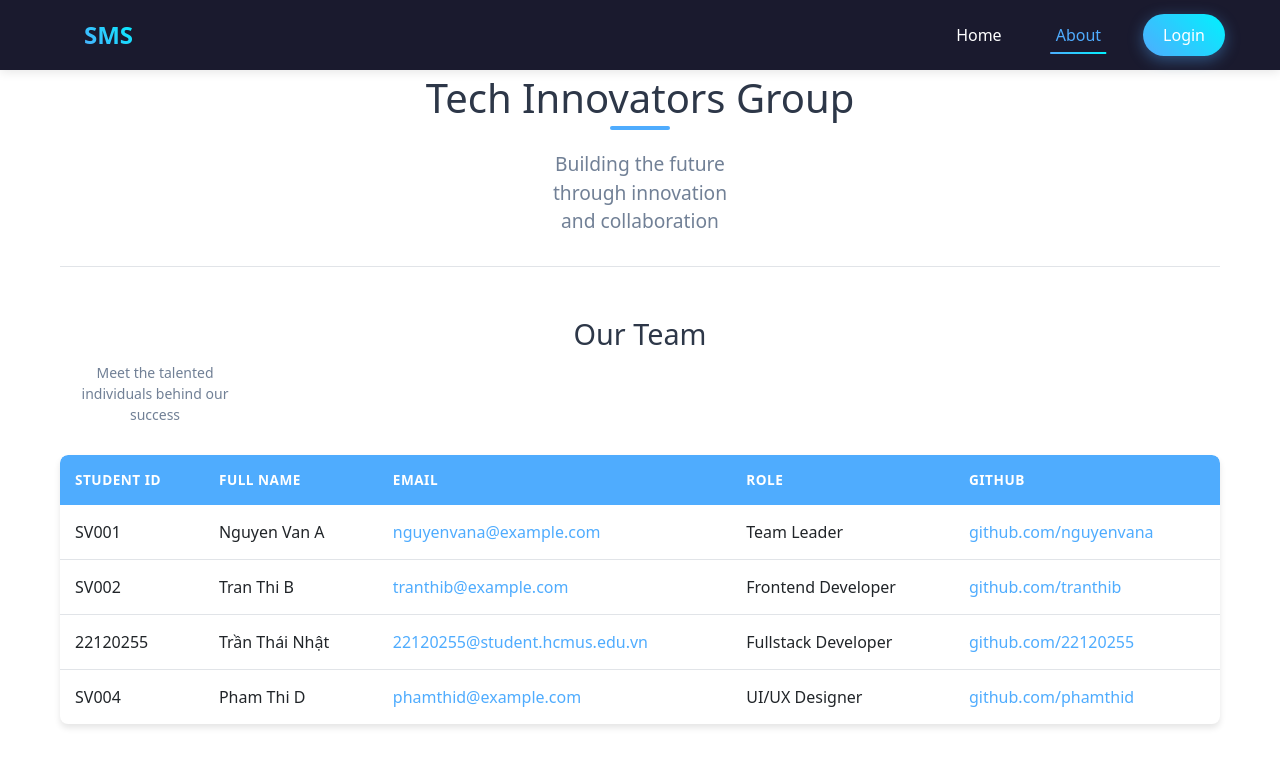
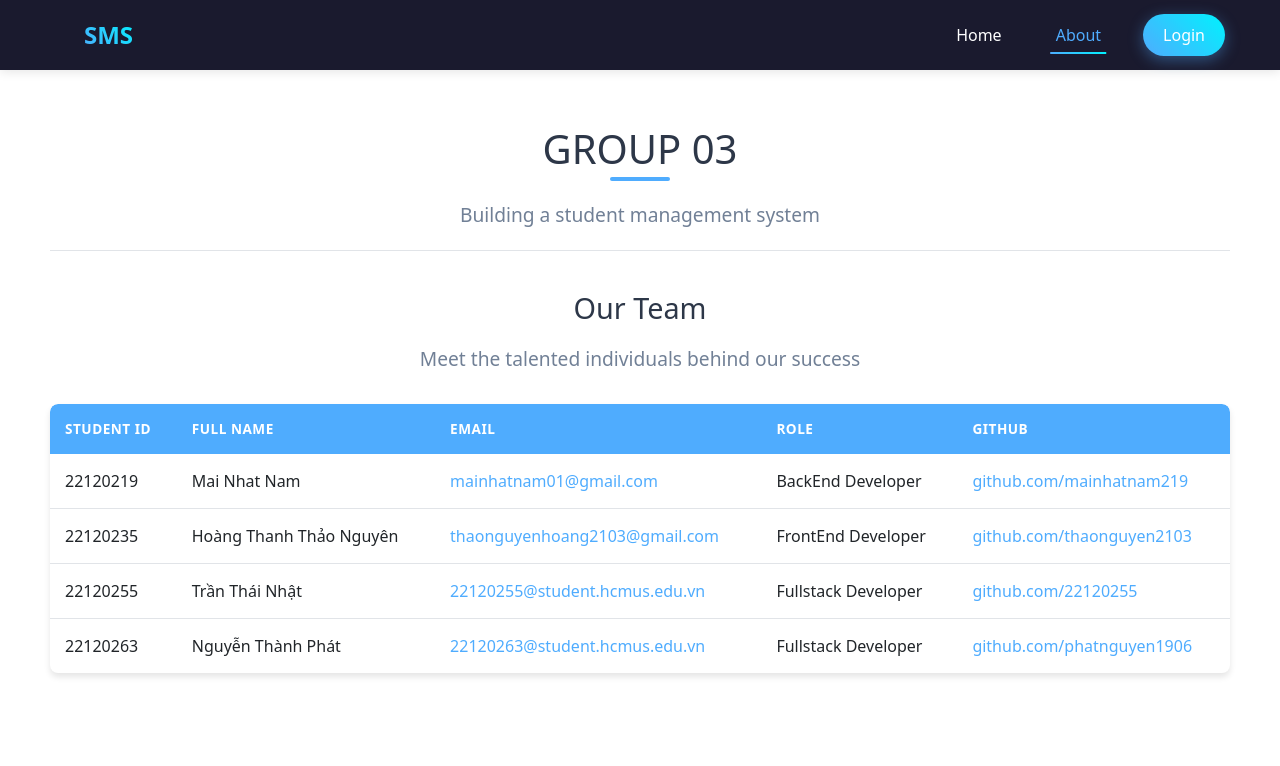
Before and after one commit to Rose-Company/Group03-EX-StudentManagementAppFE, a React (Vite) app: page /about in a window 1280 px wide. Shown: the top 766 px of the page. Built offline with nearby package versions, Linux system fonts and the light colour scheme.

Commit message:
fix css error

```diff
--- a/src/pages/About.css
+++ b/src/pages/About.css
@@ -1,15 +1,14 @@
 /* About Us Container */
 .about-us-container {
-  max-width: 1200px;
-  margin: 0 auto;
-  padding: 40px 20px;
+  margin: 20px auto;
+  padding: 50px;
 }
 
 /* Header Section */
 .about-header {
   text-align: center;
-  margin-bottom: 50px;
-  padding-bottom: 30px;
+  margin-bottom: 10px;
+  padding-bottom: 20px;
   border-bottom: 1px solid #e1e4e8;
 }
 
@@ -138,6 +137,13 @@
   }
 }
 
+.about-paragraph {
+  width: 100%;
+  font-size: 1.2rem;
+  color: #718096;
+  margin-top: 20px;
+}
+
 @media (max-width: 480px) {
   .about-us-container {
     padding: 20px 10px;
--- a/src/pages/About.jsx
+++ b/src/pages/About.jsx
@@ -4,18 +4,18 @@ import { useState } from "react";
 export default function AboutUs() {
   const [teamMembers] = useState([
     {
-      id: "SV001",
-      name: "Nguyen Van A",
-      email: "nguyenvana@example.com",
-      role: "Team Leader",
-      github: "github.com/nguyenvana",
+      id: "22120219",
+      name: "Mai Nhat Nam",
+      email: "mainhatnam01@gmail.com",
+      role: "BackEnd Developer",
+      github: "github.com/mainhatnam219",
     },
     {
-      id: "SV002",
-      name: "Tran Thi B",
-      email: "tranthib@example.com",
-      role: "Frontend Developer",
-      github: "github.com/tranthib",
+      id: "22120235",
+      name: "Hoàng Thanh Thảo Nguyên",
+      email: "thaonguyenhoang2103@gmail.com",
+      role: "FrontEnd Developer",
+      github: "github.com/thaonguyen2103",
     },
     {
       id: "22120255",
@@ -25,25 +25,27 @@ export default function AboutUs() {
       github: "github.com/22120255",
     },
     {
-      id: "SV004",
-      name: "Pham Thi D",
-      email: "phamthid@example.com",
-      role: "UI/UX Designer",
-      github: "github.com/phamthid",
+      id: "22120263",
+      name: "Nguyễn Thành Phát",
+      email: "22120263@student.hcmus.edu.vn",
+      role: "Fullstack Developer",
+      github: "github.com/phatnguyen1906",
     },
   ]);
 
   return (
     <div className="about-us-container">
       <div className="about-header">
-        <h1>Tech Innovators Group</h1>
-        <p>Building the future through innovation and collaboration</p>
+        <h1>GROUP 03</h1>
+        <p className="about-paragraph">Building a student management system</p>
       </div>
 
       <div className="about-content">
         <div className="team-section">
           <h2>Our Team</h2>
-          <p>Meet the talented individuals behind our success</p>
+          <p className="about-paragraph">
+            Meet the talented individuals behind our success
+          </p>
 
           <div className="table-container">
             <table className="team-table">
--- a/src/pages/Home.css
+++ b/src/pages/Home.css
@@ -37,7 +37,8 @@
 }
 
 .home-paragraph {
+  width: 100%;
+
   margin-top: 20px;
   font-size: 20px;
-  text-align: center;
 }
--- a/src/pages/Login.jsx
+++ b/src/pages/Login.jsx
@@ -1,8 +1,7 @@
-import { useState } from "react";
-import { useEffect } from "react";
+import { useState, useEffect } from "react";
 import { useNavigate } from "react-router-dom";
 import { login } from "../services/authService";
-import "./Login.css";
+import styles from "./Login.module.css";
 
 export default function LoginForm() {
   const [email, setUsername] = useState("");
@@ -35,7 +34,6 @@ export default function LoginForm() {
       } else {
         throw new Error("Đăng nhập không thành công. Vui lòng thử lại.");
       }
-
     } catch (error) {
       console.error("Lỗi đăng nhập:", error);
 
@@ -52,20 +50,21 @@ export default function LoginForm() {
       setIsLoading(false);
     }
   };
+
   useEffect(() => {
-    document.getElementById("root").classList.add("background");
+    document.getElementById("root").classList.add(styles.background);
 
     return () => {
-      document.getElementById("root").classList.remove("background");
+      document.getElementById("root").classList.remove(styles.background);
     };
   }, []);
 
   return (
-    <div className="login-wrapper">
-      <div className="system-title">
-        <div className="icon-container">
+    <div className={styles.loginWrapper}>
+      <div className={styles.systemTitle}>
+        <div className={styles.iconContainer}>
           <svg
-            className="icon"
+            className={styles.icon}
             xmlns="http://www.w3.org/2000/svg"
             width="24"
             height="24"
@@ -81,16 +80,16 @@ export default function LoginForm() {
           </svg>
         </div>
         <h1>Student Management System</h1>
-        <p>Sign in to access your account</p>
+        <p className={styles.loginParagraph}>Sign in to access your account</p>
       </div>
 
-      <div className="login-card">
-        <div className="card-header">
+      <div className={styles.loginCard}>
+        <div className={styles.cardHeader}>
           <h2>Login</h2>
         </div>
-        <div className="card-content">
+        <div className={styles.cardContent}>
           <form onSubmit={handleLogin}>
-            <div className="form-group">
+            <div className={styles.formGroup}>
               <label htmlFor="username">Username</label>
               <input
                 id="username"
@@ -101,7 +100,7 @@ export default function LoginForm() {
                 required
               />
             </div>
-            <div className="form-group">
+            <div className={styles.formGroup}>
               <label htmlFor="password">Password</label>
               <input
                 id="password"
@@ -112,16 +111,20 @@ export default function LoginForm() {
                 required
               />
             </div>
-            <button type="submit" className="login-button" disabled={isLoading}>
+            <button
+              type="submit"
+              className={styles.loginButton}
+              disabled={isLoading}
+            >
               {isLoading ? (
-                <span className="button-content">
-                  <span className="spinner"></span>
+                <span className={styles.buttonContent}>
+                  <span className={styles.spinner}></span>
                   Logging in...
                 </span>
               ) : (
-                <span className="button-content">
+                <span className={styles.buttonContent}>
                   <svg
-                    className="login-icon"
+                    className={styles.loginIcon}
                     xmlns="http://www.w3.org/2000/svg"
                     width="18"
                     height="18"
@@ -142,8 +145,8 @@ export default function LoginForm() {
             </button>
           </form>
         </div>
-        <div className="card-footer">
-          <button className="back-button" onClick={() => navigate("/")}>
+        <div className={styles.cardFooter}>
+          <button className={styles.backButton} onClick={() => navigate("/")}>
             Back to Home
           </button>
         </div>
--- a/src/pages/Login.css
+++ b/src/pages/Login.module.css
@@ -1,5 +1,5 @@
 /* Login wrapper */
-.login-wrapper {
+.loginWrapper {
   width: 100%;
   max-width: 400px;
   margin: 0 auto;
@@ -12,12 +12,12 @@
 }
 
 /* System title section */
-.system-title {
+.systemTitle {
   text-align: center;
   margin-bottom: 2rem;
 }
 
-.icon-container {
+.iconContainer {
   margin-top: 20px;
   display: inline-flex;
   align-items: center;
@@ -34,19 +34,20 @@
   color: #4facfe;
 }
 
-.system-title h1 {
+.systemTitle h1 {
   font-size: 1.875rem;
   font-weight: 700;
   color: #242629;
   margin-bottom: 0.5rem;
 }
 
-.system-title p {
+.systemTitle p {
+  width: 100%;
   color: #a0aec0;
 }
 
 /* Login card */
-.login-card {
+.loginCard {
   border: none;
   border-radius: 0.5rem;
   background-color: rgba(255, 255, 255, 0.1);
@@ -55,12 +56,12 @@
   overflow: hidden;
 }
 
-.card-header {
-  padding: 1.5rem 1.5rem 0.5rem;
+.cardHeader {
+  padding: 1rem 1.5srem 0.5rem;
   text-align: center;
 }
 
-.card-header h2 {
+.cardHeader h2 {
   margin-top: 20px;
   font-size: 1.875rem;
   font-weight: 700;
@@ -68,33 +69,33 @@
   margin-bottom: 0.5rem;
 }
 
-.card-header p {
+.cardHeader p {
   color: #a0aec0;
   font-size: 0.875rem;
 }
 
-.card-content {
+.cardContent {
   padding: 1.5rem;
 }
 
-.card-footer {
+.cardFooter {
   padding: 1rem 1.5rem 1.5rem;
   text-align: center;
 }
 
 /* Form styles */
-.form-group {
+.formGroup {
   margin-bottom: 1rem;
 }
 
-.form-group label {
+.formGroup label {
   display: block;
   margin-bottom: 0.5rem;
   color: #242629;
   font-weight: 500;
 }
 
-.form-group input {
+.formGroup input {
   width: 100%;
   padding: 0.75rem;
   background-color: rgba(255, 255, 255, 0.2);
@@ -105,18 +106,18 @@
   transition: all 0.3s ease;
 }
 
-.form-group input::placeholder {
+.formGroup input::placeholder {
   color: #a0aec0;
 }
 
-.form-group input:focus {
+.formGroup input:focus {
   outline: none;
   border-color: #4facfe;
   box-shadow: 0 0 0 2px rgba(79, 172, 254, 0.3);
 }
 
 /* Button styles */
-.login-button {
+.loginButton {
   width: 50%;
   padding: 0.75rem 1rem;
   background: linear-gradient(45deg, #4facfe 0%, #00f2fe 100%);
@@ -130,25 +131,25 @@
   margin-top: 1rem;
 }
 
-.login-button:hover {
+.loginButton:hover {
   transform: translateY(-2px);
   box-shadow: 0 6px 20px rgba(79, 172, 254, 0.6);
 }
 
-.login-button:disabled {
+.loginButton:disabled {
   opacity: 0.7;
   cursor: not-allowed;
   transform: none;
 }
 
-.button-content {
+.buttonContent {
   display: flex;
   align-items: center;
   justify-content: center;
   gap: 0.5rem;
 }
 
-.login-icon {
+.loginIcon {
   width: 1rem;
   height: 1rem;
 }
@@ -163,13 +164,20 @@
   animation: spin 1s ease-in-out infinite;
 }
 
+.loginParagraph {
+  color: #a0aec0;
+  font-size: 0.875rem;
+  margin-top: 1rem;
+  width: 100%;
+}
+
 @keyframes spin {
   to {
     transform: rotate(360deg);
   }
 }
 
-.back-button {
+.backButton {
   background: transparent;
   color: #a0aec0;
   border: none;
@@ -179,7 +187,7 @@
   transition: color 0.3s ease;
 }
 
-.back-button:hover {
+.backButton:hover {
   color: white;
   background-color: rgba(255, 255, 255, 0.1);
   border-radius: 0.375rem;
```
Also changed, not shown: src/pages/StudentManagement.css (+72 -61 lines), src/pages/StudentManagement.jsx (+37 -29 lines).
